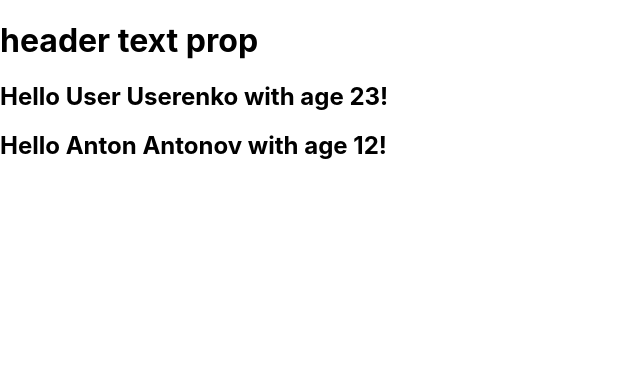
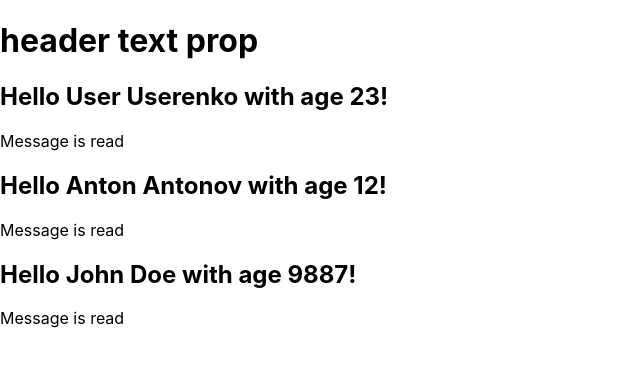
Before and after one commit to fc-fullstack-courses/fd-2023-1-react-app, a React (Create React App) app: page / in a window 1280 px wide. Shown: the top 366 px of the page, without its empty margins (0-640 px from the left). Built offline with nearby package versions, Linux system fonts and the light colour scheme; the HTML template or start-up script is replaced by a standard one.

Commit message:
Add bool props example

```diff
--- a/src/App.js
+++ b/src/App.js
@@ -17,11 +17,20 @@ function App() {
     age: 12,
   };
 
+  const user3 = {
+    firstName: 'John',
+    lastName: 'Doe',
+    age: 9887,
+  };
+
+  const isRead1 = true;
+
   return (
     <>
       <Heading headerText='header text prop' headerTitle='header title prop' />
-      <Greeting user={user1} />
-      <Greeting user={user2} />
+      <Greeting user={user1} isRead={isRead1} />
+      <Greeting user={user2} isRead={true}/>
+      <Greeting user={user3} isRead/>
     </>
   );
 }
--- a/src/components/Greeting/index.jsx
+++ b/src/components/Greeting/index.jsx
@@ -1,11 +1,22 @@
 import React from 'react';
 
 class Greeting extends React.Component {
+  render() {
+    const {
+      user: { firstName, lastName, age },
+      isRead
+    } = this.props;
 
-  render() {
-    const { user: {firstName, lastName, age} } = this.props;
+    const readStatusText = isRead ? 'read' : 'not read';
 
-    return <h2>Hello {firstName} {lastName} with age {age}!</h2>
+    return (
+      <article>
+        <h2>
+          Hello {firstName} {lastName} with age {age}!
+        </h2>
+        <p>Message is {readStatusText}</p>
+      </article>
+    );
   }
 }
 
```
